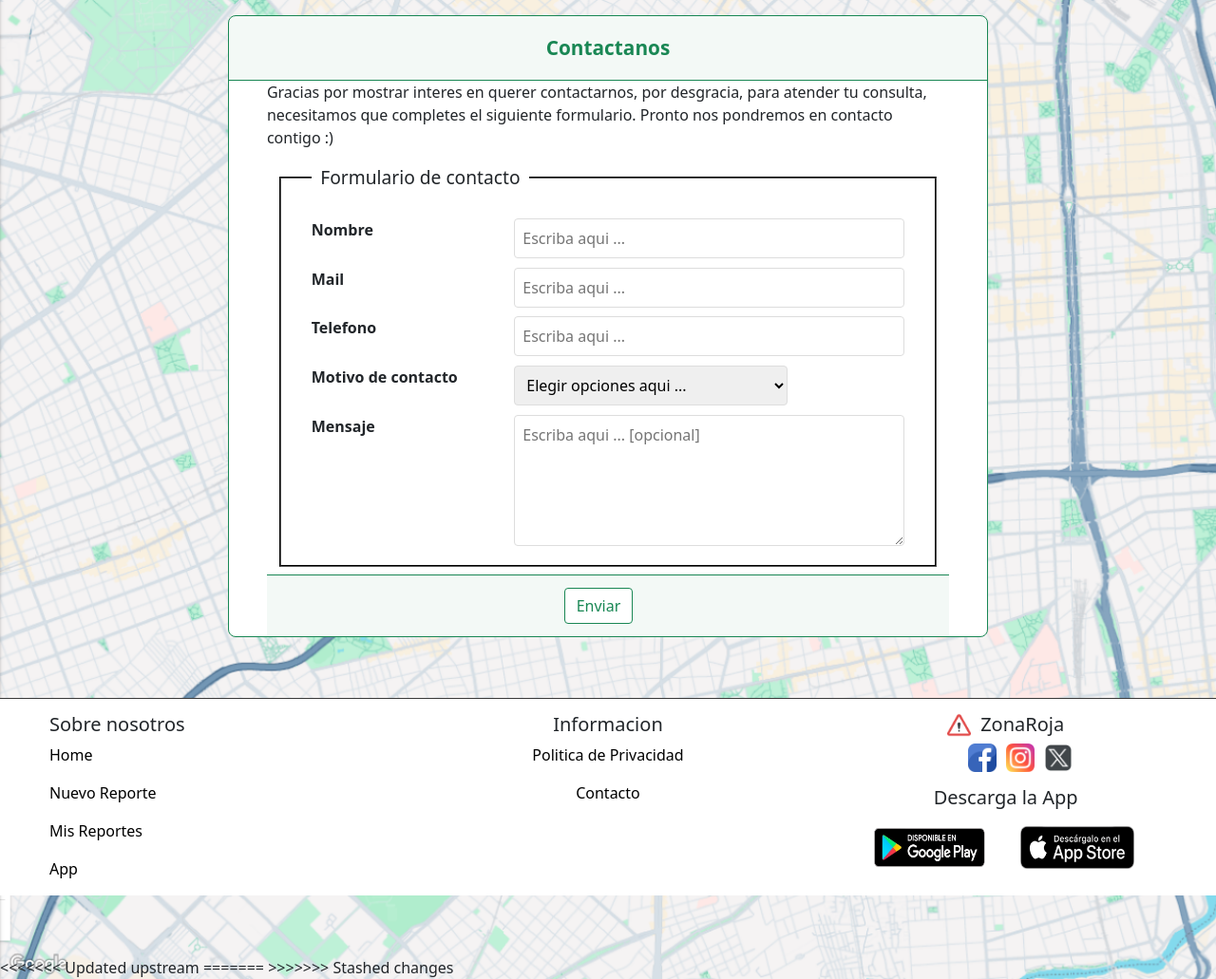
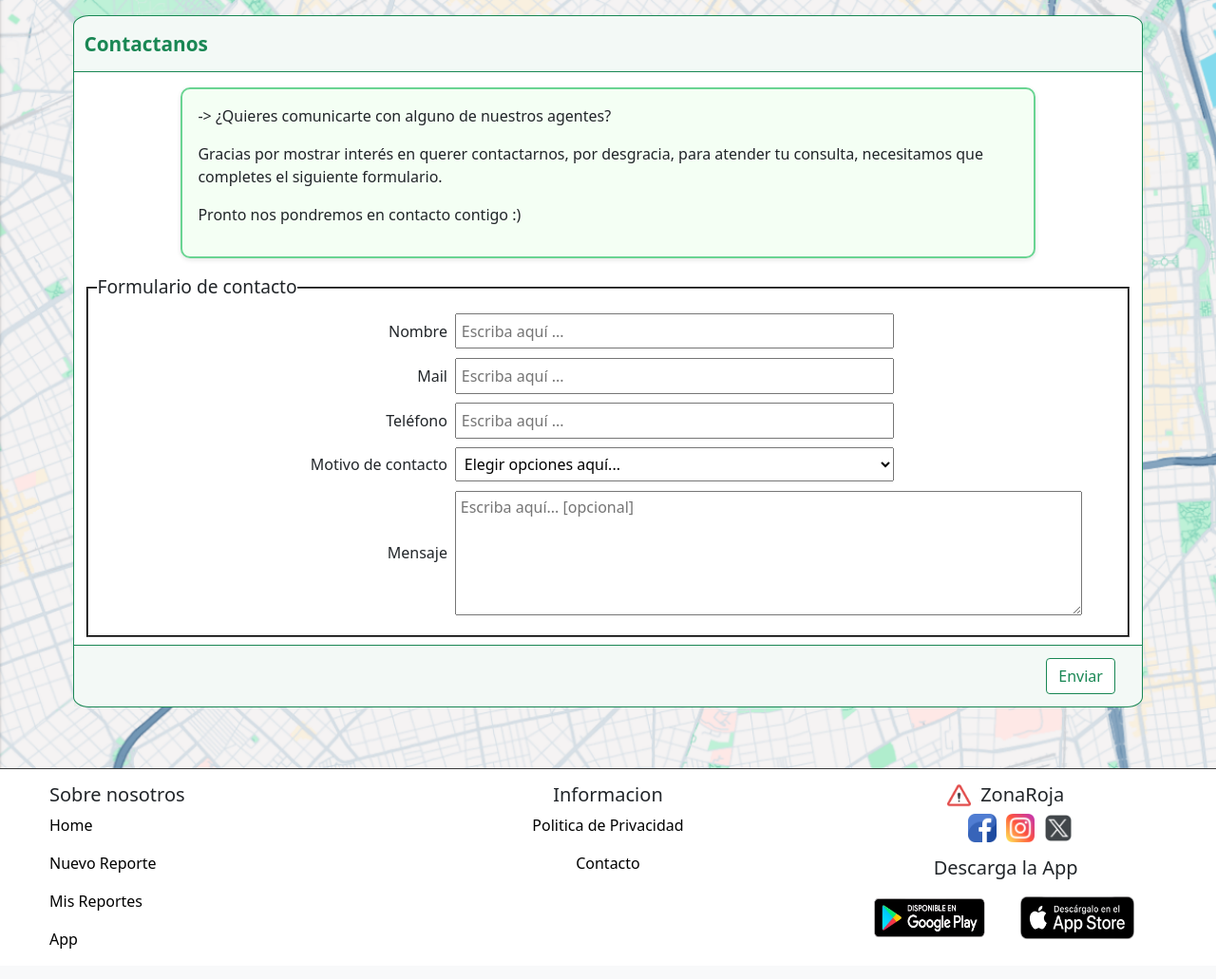
Before and after one commit to leticia-ramirez/nullptr, a Flask app: page /contacto in a window 1280 px wide. Shown: the part 64-1095 px from the top of the page at 95% size. After the commit the page ends 1063 px from the top, so only its background shows below. Run offline with Flask 3, Linux system fonts and the light colour scheme; some libraries are stand-ins or nearby versions.

Commit message:
KAN-6 // KAN-7 Actualizados reporte y contacto

```diff
--- a/back/tp_tablas.sql
+++ b/back/tp_tablas.sql
@@ -39,7 +39,7 @@
 
 -- HARDCODEO DE DATOS - USUARIOS
 INSERT INTO usuarios(nombre_usuario, nombre, apellido, email,telefono)
-VALUES('lore142', 'Lorena', 'Sanz', 'lorena1@gmail.com', '1234512345');
+VALUES('lore142', 'Lorena', 'Sanz', 'lorena1@gmail.com', '1134512345');
 
 INSERT INTO usuarios(nombre_usuario, nombre, apellido, email,telefono)
 VALUES('mari42l', 'Mariela Raina', 'Marciel', 'mari@hotmail.com', '1131425365');
--- a/front/app.py
+++ b/front/app.py
@@ -183,7 +183,7 @@
 def contacto():
     if request.method == 'POST':
         return redirect(url_for('home'))
-    return render_template("contacto.html")
+    return render_template('contacto.html')
 
 @app.errorhandler(404)
 def error(e):
--- a/front/static/css/style.css
+++ b/front/static/css/style.css
@@ -684,7 +684,7 @@
 /*
  *
  *
- * CSS para reporte.html
+ * CSS para reporte.html y contacto.html
  *
  *
  */
@@ -709,6 +709,17 @@
     background-color: rgba(25, 135, 84, 0.05);
     padding: 0.8em 0.5em;
     border-bottom: 1px solid rgb(25, 135, 84);
+}
+
+#content > div, #formulario-centrado > div {
+    text-align: justify-center;
+    margin: 1em auto;
+    width: 80%;
+    padding: 1em;
+    border: 2px solid rgba(72, 202, 122, 0.8);
+    background-color: rgba(200, 255, 200, 0.2);
+    border-radius: 10px;
+    box-shadow: 0 2px 5px rgba(0, 0, 0, 0.1);
 }
 
 fieldset {
@@ -813,102 +824,6 @@
     color: black;
 }
 
-
-/*
- *
- *
- * CSS para contacto.html
- *
- *
- */
-
-#formulario-centrado {
-    margin-top: 10vh;
-    width: 90%;
-    max-width: 800px;
-    background-color: white;
-    border: 1px solid rgb(25, 135, 84);
-    border-radius: 8px;
-    display: flex;
-    flex-direction: column;
-    align-items: center;
-    margin-left: auto;
-    margin-right: auto;
-}
-
-#formulario-centrado > h2 {
-    font-size: 1.3em;
-    font-weight: bold;
-    color: rgb(25, 135, 84);
-    background-color: rgba(25, 135, 84, 0.05);
-    padding: 1em;
-    width: 100%;
-    text-align: center;
-    border-bottom: 1px solid rgb(25, 135, 84);
-    margin: 0;
-}
-
-#formulario-centrado form {
-    width: 90%;
-    max-width: 100%;
-}
-
-fieldset {
-    border: 2px groove black;
-    padding: 1em 2em;
-    font-size: 1em;
-    margin: 0 0.8em 0.5em 0.8em;
-}
-
-fieldset > div {
-    padding: 0.3em 0;
-}
-
-legend {
-    font-size: 1.2em;
-    margin-left: 0;
-    padding: 0 0.5em;
-}
-
-.seccion_contacto {
-    display: grid;
-    grid-template-columns: 1fr 2fr;
-    gap: 0.5em;
-}
-
-.seccion_contacto > input,
-.seccion_contacto > select,
-.seccion_contacto > textarea {
-    width: 100%;
-    padding: 0.5em;
-    border: 1px solid #ddd;
-    border-radius: 4px;
-    box-sizing: border-box;
-}
-
-.seccion_contacto > label {
-    text-align: left;
-    font-weight: bold;
-    margin-right: 10px;
-}
-
-#seccion_submit {
-    background-color: rgba(25, 135, 84, 0.05);
-    display: flex;
-    flex-direction: column;
-    align-items: center;
-    padding: 0.8em 0.5em;
-    border-top: 1px solid rgb(25, 135, 84);
-    width: 100%;
-}
-
-#seccion_submit > input {
-    background-color: white;
-}
-
-#seccion_submit > input:hover {
-    background-color: rgb(25, 135, 84);
-}
 
 /*
  *
--- a/front/templates/base.html
+++ b/front/templates/base.html
@@ -111,17 +111,13 @@
     <script src="https://cdn.jsdelivr.net/npm/bootstrap@5.3.3/dist/js/bootstrap.bundle.min.js"
         integrity="sha384-YvpcrYf0tY3lHB60NNkmXc5s9fDVZLESaAA55NDzOxhy9GkcIdslK1eN7N6jIeHz"
         crossorigin="anonymous"></script>
-
     <script src="{{ url_for('static', filename='js/script_mapa.js') }}"></script>
     <script src="{{ url_for('static', filename='js/script.js') }}"></script>
-<<<<<<< Updated upstream
     <script src="https://code.jquery.com/jquery-3.5.1.min.js"></script>
     <script src="https://cdn.jsdelivr.net/npm/@popperjs/core@2.11.6/dist/umd/popper.min.js"></script>   <!-- <script src="https://cdn.jsdelivr.net/npm/bootstrap@5.0.2/dist/js/bootstrap.min.js"></script> -->
     <script src="{{url_for('static', filename='js/owl.carousel.min.js')}}"></script>
     <script src="{{url_for('static', filename='js/carrousel.js')}}"></script>
-=======
     <script  async defer src="https://maps.googleapis.com/maps/api/js?key=AIzaSyBDaeWicvigtP9xPv919E-RNoxfvC-Hqik&callback=iniciar_mapa"></script>
->>>>>>> Stashed changes
 </body>
 
 </html>
--- a/front/templates/contacto.html
+++ b/front/templates/contacto.html
@@ -3,43 +3,41 @@
 
 {% block body %}
 
-<div id="formulario-centrado">
+<div id="content">
     <h2>Contactanos</h2>
+    <div>
+        <p> -> ¿Quieres comunicarte con alguno de nuestros agentes?</p>
+        <p>Gracias por mostrar interés en querer contactarnos, por desgracia, para atender tu consulta, necesitamos que completes el siguiente formulario.</p>
+        <p>Pronto nos pondremos en contacto contigo :)</p>
+    </div>
     <form action="{{ url_for('contacto') }}" method="post" class="reporte">
-        <div>
-            <p class="text-justify">Gracias por mostrar interes en querer contactarnos, por desgracia, para atender tu
-                consulta, necesitamos que completes el siguiente formulario. Pronto nos pondremos en contacto contigo :)
-            </p>
-        </div>
         <fieldset>
-            <legend> Formulario de contacto </legend>
-            <div class="seccion_contacto">
+            <legend>Formulario de contacto</legend>
+            <div class="seccion_reporte">
                 <label for="nombre">Nombre</label>
-                <input type="text" name="nombre" id="nombre" placeholder="Escriba aqui ..." required>
+                <input type="text" name="nombre" id="nombre" placeholder="Escriba aquí ..." required>
             </div>
-            <div class="seccion_contacto">
+            <div class="seccion_reporte">
                 <label for="correo">Mail</label>
-                <input type="correo" name="correo" id="correo" placeholder="Escriba aqui ..." required>
+                <input type="email" name="correo" id="correo" placeholder="Escriba aquí ..." required>
             </div>
-            <div class="seccion_contacto">
-                <label for="telefono">Telefono</label>
-                <input type="telefono" name="telefono" pattern="11[0-9]{8}" id="telefono" placeholder="Escriba aqui ..."
-                    required>
+            <div class="seccion_reporte">
+                <label for="telefono">Teléfono</label>
+                <input type="tel" name="telefono" pattern="11[0-9]{8}" id="telefono" placeholder="Escriba aquí ..." required>
             </div>
-            <div class="seccion_contacto">
+            <div class="seccion_reporte">
                 <label for="incidencia">Motivo de contacto</label>
                 <select name="incidencia" id="incidencia" required>
-                    <option value="">Elegir opciones aqui ... </option>
-                    <option value="">Reporte mal cargado</option>
-                    <option value="">La aplicacion no funciona</option>
-                    <option value="">No puedo ver el mapa en mi zona</option>
-                    <option value="">Otros</option>
+                    <option value="">Elegir opciones aquí...</option>
+                    <option value="1">Reporte mal cargado</option>
+                    <option value="2">La aplicación no funciona</option>
+                    <option value="3">No puedo ver el mapa en mi zona</option>
+                    <option value="4">Otros</option>
                 </select>
             </div>
-            <div class="seccion_contacto">
+            <div class="seccion_reporte">
                 <label for="mensaje">Mensaje</label>
-                <textarea rows="5" name="mensaje" id="mensaje" placeholder="Escriba aqui ... [opcional]"
-                    required></textarea>
+                <textarea rows="5" name="mensaje" id="mensaje" placeholder="Escriba aquí... [opcional]" required></textarea>
             </div>
         </fieldset>
         <div id="seccion_submit">
```
Also changed, not shown: front/templates/reporte.html (+6 -1 lines).
